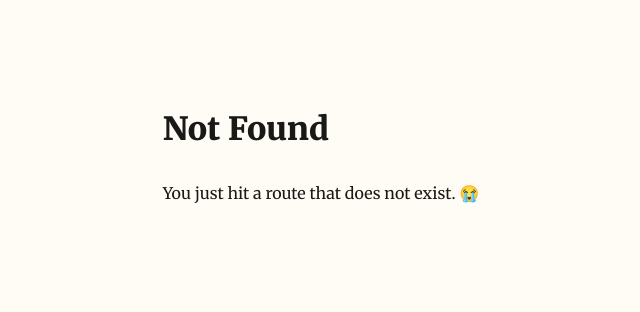
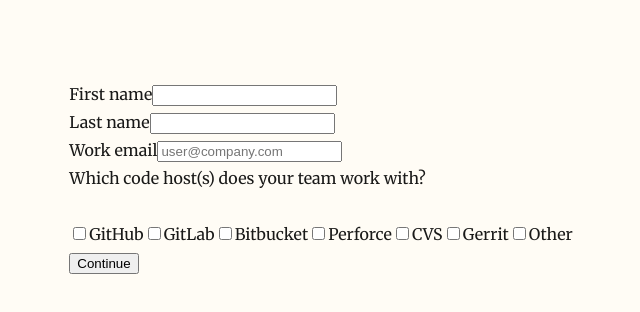
Before and after one commit to philipp-spiess/spiess.dev, a Next.js app: page /form in a window 1280 px wide. Before the commit this address had no page. Shown: the top 312 px of the page, without its empty margins (319-959 px from the left). Built offline with nearby package versions, Linux system fonts and the light colour scheme.

Commit message:
Add demo form

```diff
--- /dev/null
+++ b/pages/form.tsx
@@ -0,0 +1,86 @@
+import styles from "./404.module.css";
+
+export default function FourOhFour() {
+  return (
+    <div className={styles.container}>
+      <form method="POST">
+        <div>
+          <label htmlFor="name">First name</label>
+          <input type="text" name="firstName" />
+        </div>
+        <div>
+          <label htmlFor="name">Last name</label>
+          <input type="text" name="lastName" />
+        </div>
+        <div>
+          <label htmlFor="email">Work email</label>
+          <input type="email" placeholder="user@company.com" name="email" />
+        </div>
+        <div>
+          <p>Which code host(s) does your team work with?</p>
+          <div>
+            <label>
+              <input
+                id="GitHub"
+                name="codeHosts"
+                type="checkbox"
+                value="GitHub"
+              />
+              <span>GitHub</span>
+            </label>
+            <label>
+              <input
+                id="GitLab"
+                name="codeHosts"
+                type="checkbox"
+                value="GitLab"
+              />
+              <span>GitLab</span>
+            </label>
+            <label>
+              <input
+                id="Bitbucket"
+                name="codeHosts"
+                type="checkbox"
+                value="Bitbucket"
+              />
+              <span>Bitbucket</span>
+            </label>
+            <label>
+              <input
+                id="Perforce"
+                name="codeHosts"
+                type="checkbox"
+                value="Perforce"
+              />
+              <span>Perforce</span>
+            </label>
+            <label>
+              <input id="CVS" name="codeHosts" type="checkbox" value="CVS" />
+              <span>CVS</span>
+            </label>
+            <label>
+              <input
+                id="Gerrit"
+                name="codeHosts"
+                type="checkbox"
+                value="Gerrit"
+              />
+              <span>Gerrit</span>
+            </label>
+            <label>
+              <input
+                id="Other"
+                name="codeHosts"
+                type="checkbox"
+                value="Other"
+              />
+              <span>Other</span>
+            </label>
+          </div>
+        </div>
+        <button type="submit">Continue</button>
+      </form>
+    </div>
+  );
+}
```
